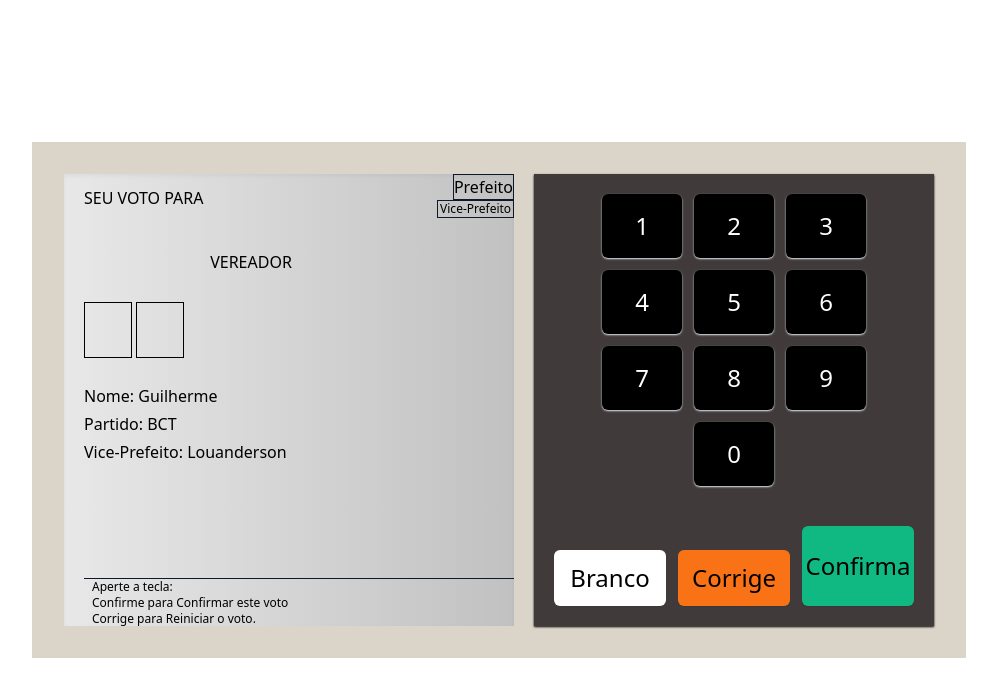
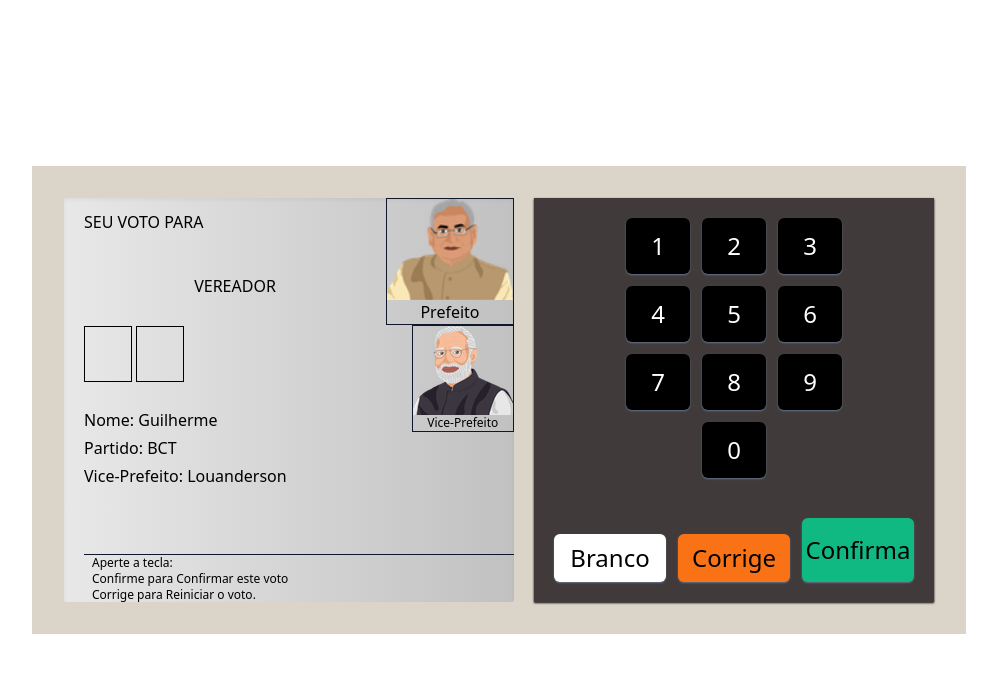
Before and after one commit to guioliveirx/projetos-javascript, a website: page urna/src/index.html in a window 1280 px wide. Shown: the whole page, without its empty margins (141-1138 px from the left). Drawn offline with Linux system fonts and the light colour scheme.

Commit message:
refactor: decrease keyboard buttons

```diff
--- a/urna/src/assets/js/etapas.js
+++ b/urna/src/assets/js/etapas.js
@@ -42,7 +42,7 @@ let etapas = [
                 vice: 'Smriti',
                 fotos:[
                     {url:'../images/ravi.png', legenda: 'Prefeito'},
-                    {url:'../images/smriti.png', legenda: 'Vice-Prefeito', small: true}
+                    {url:'../images/smriti.png', legenda: 'Vice-Prefeita', small: true}
                 ]
             },
         ]
--- a/urna/src/index.html
+++ b/urna/src/index.html
@@ -10,7 +10,7 @@
 
 <body class="flex justify-center items-center m-0 h-dvh ">
     <div id="urna" class="flex bg-[#dbd5c9] p-8">
-        <div id="tela" class="flex flex-col w-[450px] bg-gradient-to-r from-[#e8e8e8] to-[#c1c1c1] shadow-inner pl-5">
+        <div id="tela" class="flex flex-col w-[450px] bg-gradient-to-r from-[#e8e8e8] to-[#c1c1c1] shadow-inner pl-5 rounded-sm">
             <div class="flex-1 flex">
                 <div class="flex flex-col flex-1">
                     <div id="votoPara" class="h-12 flex items-center">
@@ -29,13 +29,13 @@
                         Vice-Prefeito: Louanderson
                     </div>
                 </div>
-                <div id="candidatos" class="w-24 flex flex-col items-end">
-                    <div class="border border-slate-900 text-center">
-                        <img class="w-full" src="assets/images/prefeito.png" alt="">
+                <div id="candidatos" class="w-32 flex flex-col items-end">
+                    <div class="border border-slate-900 text-center w-full">
+                        <img class="w-full" src="assets/images/nitish.png" alt="">
                         Prefeito
                     </div>
                     <div class="border border-slate-900 text-center text-xs w-[80%]">
-                        <img class="w-full" src="assets/images/vice-prefeito.png" alt="">
+                        <img class="w-full" src="assets/images/narendra.png" alt="">
                         Vice-Prefeito
                     </div>
                 </div>
@@ -45,7 +45,7 @@
                 Corrige para Reiniciar o voto.</div>
         </div>
         <div id="teclado"
-            class="bg-[#403A3A] ml-5 flex flex-col justify-center items-center p-5 shadow-black shadow-sm">
+            class="bg-[#403A3A] ml-5 flex flex-col justify-center items-center p-5 shadow-black shadow-sm roudend-lg">
             <!-- Números -->
             <div class="grid grid-cols-3 justify-center items-center gap-3">
                 <div class="teclado-botao" onclick="clicou('1')">1</div>
@@ -63,9 +63,9 @@
             </div>
             <!-- Letras -->
             <div class="flex items-end gap-3 mt-10">
-                <div class="teclado-botao-principal h-14 bg-white text-black" onclick="branco()">Branco</div>
-                <div class="teclado-botao-principal h-14 bg-orange-500 text-black" onclick="corrige()">Corrige</div>
-                <div class="teclado-botao-principal h-20 bg-emerald-500 text-black "onclick="confirmar()">Confirma</div>
+                <div class="teclado-botao-principal h-12 bg-white text-black" onclick="branco()">Branco</div>
+                <div class="teclado-botao-principal h-12 bg-orange-500 text-black" onclick="corrige()">Corrige</div>
+                <div class="teclado-botao-principal h-16 bg-emerald-500 text-black "onclick="confirmar()">Confirma</div>
             </div>
         </div>
     </div>
--- a/urna/src/input.css
+++ b/urna/src/input.css
@@ -5,11 +5,11 @@
 @layer components {
     .teclado-botao {
       @apply flex justify-center items-center
-      bg-black w-20 h-16 text-white
+      bg-black w-16 h-14 text-white
       text-2xl cursor-pointer rounded-md
-      shadow-slate-200 shadow-sm hover:shadow-none duration-300
+      shadow-slate-500 shadow-sm hover:shadow-inner hover:shadow-slate-500 duration-500
     }
     .teclado-botao-principal {
-        @apply flex justify-center items-center w-28 rounded-md text-2xl shadow-sm hover:shadow-none duration-300 cursor-pointer;
+        @apply flex justify-center items-center w-28 rounded-md text-2xl shadow-slate-500 shadow-sm hover:shadow-inner duration-500 cursor-pointer hover:shadow-slate-500;
     }
   }
```
Also changed, not shown: urna/src/output.css.
